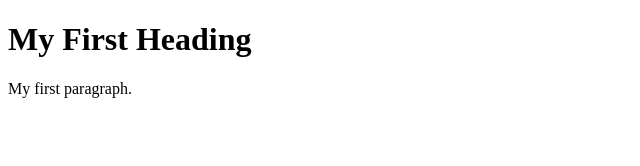
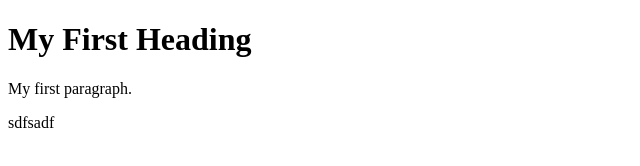
Before and after one commit to behnam-ghafouri/busyqaLearn, a plain HTML site: page index.html in a window 1280 px wide. Shown: the full height of the page, 0-640 px from the left. Drawn offline with Linux system fonts and the light colour scheme.

```diff
--- a/index.html
+++ b/index.html
@@ -7,6 +7,6 @@
 
 <h1>My First Heading</h1>
 <p>My first paragraph.</p>
-
+sdfsadf
 </body>
 </html>
```
Also changed, not shown: 1 other file.
